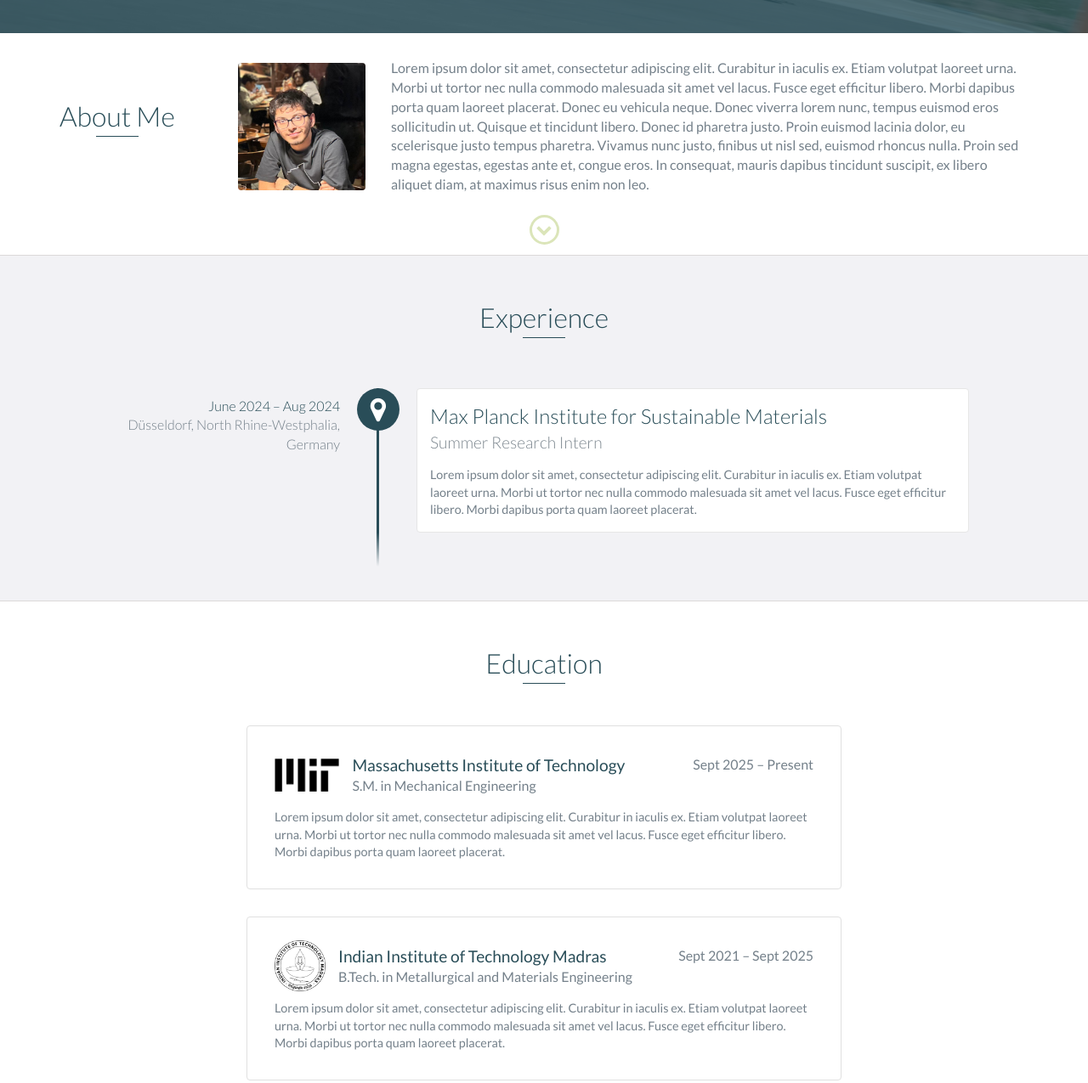
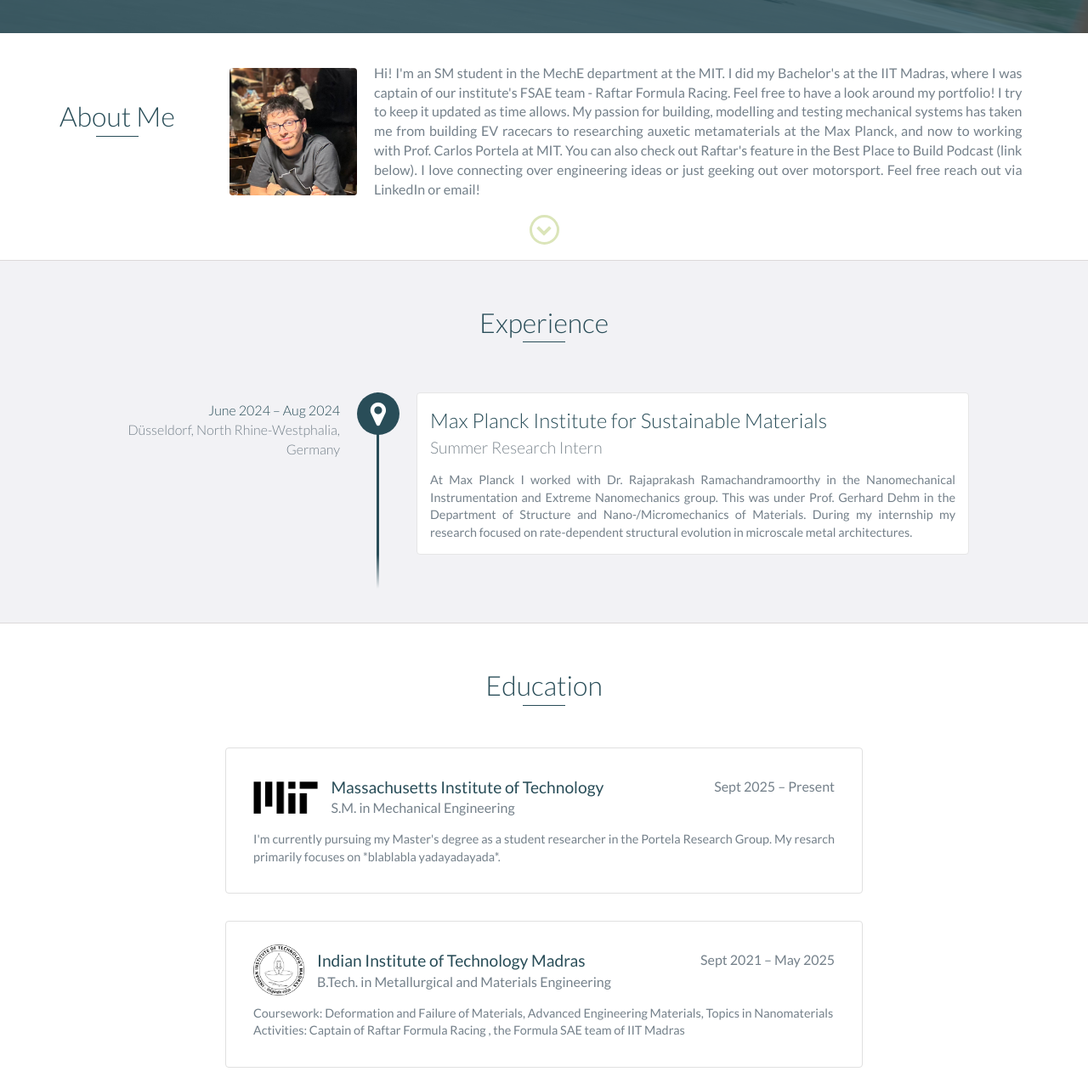
Before and after one commit to aaryanv1/aaryanv1.github.io, a website: page index.html in a window 1280 px wide. Shown: the part 497-1772 px from the top of the page at 85% size. Drawn offline with nearby package versions, Linux system fonts and the light colour scheme.

Commit message:
Add files via upload

```diff
--- a/css/styles.css
+++ b/css/styles.css
@@ -59,6 +59,7 @@
     color: var(--text-light);
     font-size: 0.9em;
     margin: 0;
+    text-align: justify;
 }
 
 .no-js #experience-timeline:before,
@@ -377,8 +378,8 @@
   width: 150px;           /* Adjust size as needed */
   height: 150px;
   border-radius: 4px;     /* Makes the photo circular */
-  margin-left: -180px;
-  margin-top: 10px;
+  margin-left: 200px;
+  margin-top: -110px;
 
 }
 
@@ -390,11 +391,15 @@
 #about h2 {
     margin-top: 50px;
     color: var(--text-dark);
+    margin-left: 0px;
 }
 
 #about p {
     color: var(--text-light);
     margin-top: -155px;
+    margin-left: 370px;
+    margin-right: -90px;
+    text-align: justify;
 }
 
 #experience {
@@ -466,6 +471,7 @@
     color: var(--text-light);
     font-size: 0.9em;
     margin: 0;
+    text-align: justify;
 }
 
 .vtimeline-point {
@@ -536,7 +542,7 @@
 }
 
 .education-block {
-    max-width: 700px;
+    max-width: 750px;
     margin: 0 auto 30px auto;
     padding: 15px;
     border: 1px solid #dcd9d9;
@@ -568,6 +574,7 @@
     margin: 0;
     color: var(--text-light);
     font-size: 0.9em;
+    text-align: justify;
 }
 
 .education-block ul {
@@ -756,6 +763,7 @@
 #contact-form textarea:focus {
     outline: none;
     background: rgb(41, 77, 88, 1);
+    color: #fdfaf3;
 }
 
 #contact-form textarea {
@@ -770,14 +778,14 @@
     border-radius: 4px;
     padding: 5px 10px;
     border: none;
-    color: var(--primary-color);
+    color: #fdfaf3;
     font-weight: 700;
     box-shadow: 0 1px 3px rgba(0, 0, 0, 0.12), 0 1px 2px rgba(0, 0, 0, 0.24);
     transition: .5s ease all;
 }
 
 #contact-form button:hover {
-    color: var(--primary-color);
+    color: #fdfaf3;
     box-shadow: 0 10px 20px rgba(0, 0, 0, 0.19), 0 6px 6px rgba(0, 0, 0, 0.23);
 }
 
@@ -902,7 +910,7 @@
     }
 
     #about p {
-        text-align: left;
+        text-align: justify;
     }
 }
 
--- a/index.html
+++ b/index.html
@@ -62,15 +62,17 @@
     <div id="about">
         <div class="container">
             <div class="row">
-                <div class="col-md-4">
+                <div class="col-md-3">
                     <h2 class="heading">About Me</h2>
                 </div>
-                <div class="col-md-8">
+                <div class="col-md-11">
                     <img src="images/your-photo.jpg" alt="Your Photo" class="profile-photo" />
                     <p>
-                        Lorem ipsum dolor sit amet, consectetur adipiscing elit. Curabitur in iaculis ex. Etiam volutpat laoreet urna. Morbi ut tortor nec nulla commodo malesuada sit amet vel lacus. Fusce eget efficitur libero. Morbi dapibus porta quam laoreet placerat. Donec
-                        eu vehicula neque. Donec viverra lorem nunc, tempus euismod eros sollicitudin ut. Quisque et tincidunt libero. Donec id pharetra justo. Proin euismod lacinia dolor, eu scelerisque justo tempus pharetra. Vivamus nunc justo, finibus
-                        ut nisl sed, euismod rhoncus nulla. Proin sed magna egestas, egestas ante et, congue eros. In consequat, mauris dapibus tincidunt suscipit, ex libero aliquet diam, at maximus risus enim non leo.
+                        Hi! I'm an SM student in the MechE department at the MIT. I did my Bachelor's at the IIT Madras, where I was captain of our institute's FSAE team - Raftar Formula Racing.
+                        Feel free to have a look around my portfolio! I try to keep it updated as time allows.
+                        My passion for building, modelling and testing mechanical systems has taken me from building EV racecars to researching auxetic metamaterials at the Max Planck, and now to working with Prof. Carlos Portela at MIT.
+                        You can also check out Raftar's feature in the Best Place to Build Podcast (link below).
+                        I love connecting over engineering ideas or just geeking out over motorsport. Feel free reach out via LinkedIn or email!
                     </p>
                 </div>
 
@@ -92,7 +94,7 @@
                 <h3>Max Planck Institute for Sustainable Materials</h3>
                 <h4>Summer Research Intern</h4>
                 <p>
-                    Lorem ipsum dolor sit amet, consectetur adipiscing elit. Curabitur in iaculis ex. Etiam volutpat laoreet urna. Morbi ut tortor nec nulla commodo malesuada sit amet vel lacus. Fusce eget efficitur libero. Morbi dapibus porta quam laoreet placerat.
+                    At Max Planck I worked with Dr. Rajaprakash Ramachandramoorthy in the Nanomechanical Instrumentation and Extreme Nanomechanics group. This was under Prof. Gerhard Dehm in the Department of Structure and Nano-/Micromechanics of Materials. During my internship my research focused on rate-dependent structural evolution in microscale metal architectures.
                 </p>
             </div>
         </div>
@@ -114,7 +116,7 @@
                 <h4 class="edu-degree">S.M. in Mechanical Engineering</h4>
                 </div>
             </div>
-            <p>Lorem ipsum dolor sit amet, consectetur adipiscing elit. Curabitur in iaculis ex. Etiam volutpat laoreet urna. Morbi ut tortor nec nulla commodo malesuada sit amet vel lacus. Fusce eget efficitur libero. Morbi dapibus porta quam laoreet placerat.</p>
+            <p>I'm currently pursuing my Master's degree as a student researcher in the Portela Research Group. My resarch primarily focuses on *blablabla yadayadayada*.</p>
         </div>
         <div class="education-block">
             <div class="edu-row">
@@ -124,12 +126,13 @@
                 <div class="edu-main">
                     <div class="edu-header-row">
                         <h3 class="edu-institute">Indian Institute of Technology Madras</h3>
-                        <span class="education-date">Sept 2021 – Sept 2025</span>
+                        <span class="education-date">Sept 2021 – May 2025</span>
                     </div>
                 <h4 class="edu-degree">B.Tech. in Metallurgical and Materials Engineering</h4>
                 </div>
             </div>
-            <p>Lorem ipsum dolor sit amet, consectetur adipiscing elit. Curabitur in iaculis ex. Etiam volutpat laoreet urna. Morbi ut tortor nec nulla commodo malesuada sit amet vel lacus. Fusce eget efficitur libero. Morbi dapibus porta quam laoreet placerat.</p>
+            <p>Coursework: Deformation and Failure of Materials, Advanced Engineering Materials, Topics in Nanomaterials<br>
+            Activities: Captain of Raftar Formula Racing , the Formula SAE team of IIT Madras</p>
         </div>
         <!-- End .education-block -->
 
```
